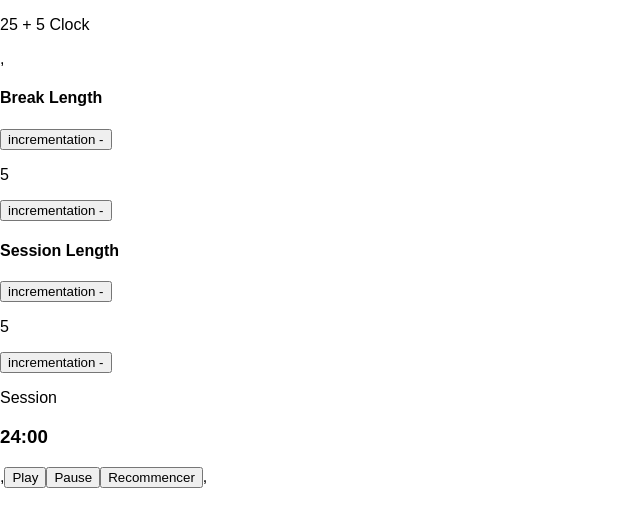
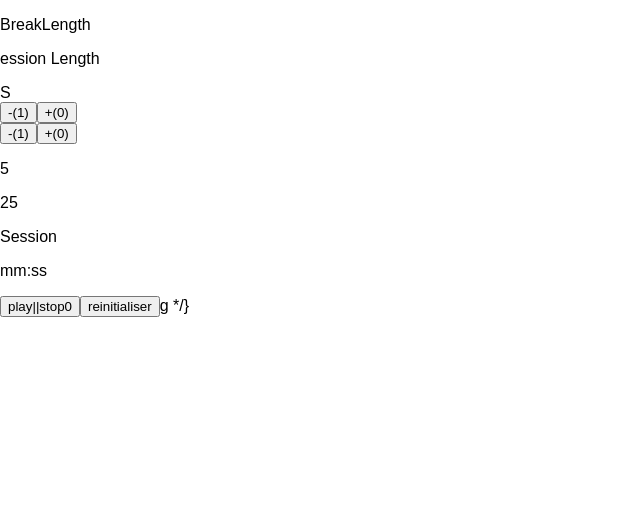
Before and after one commit to Annette-Bwemere-Salama/annetteTimerCOMODORO, a React (Create React App) app: page / in a window 1280 px wide. Shown: the top 526 px of the page, without its empty margins (0-640 px from the left). Built offline with nearby package versions, Linux system fonts and the light colour scheme.

Commit message:
feat&refactory: nous ce project nous utilisons les userstory dans freecodecampsnous terminons la déclaration des variables

```diff
--- a/src/App.js
+++ b/src/App.js
@@ -1,22 +1,17 @@
 import React from "react";
-
-
-
 
 import "./App.css";
 import BreakLength from "./COMPONENT/BreakLength.js";
 
-import Clock from "./COMPONENT/Clock.js";
-import Session from "./COMPONENT/session.js";
-import Footer from "./COMPONENT/footer.js";
+// import Clock from "./COMPONENT/Clock.js";
+// import Session from "./COMPONENT/session.js";
+// import Footer from "./COMPONENT/footer.js";
 
 function App() {
   return (
     <React.Fragment>
-      <Clock />,
       <BreakLength />
-      <Session />,
-      <Footer />,
+g */}
     </React.Fragment>
   );
 }
--- a/src/COMPONENT/BreakLength.js
+++ b/src/COMPONENT/BreakLength.js
@@ -3,20 +3,27 @@ import React from "react";
 function BreakLength() {
   return (
     <React.Fragment>
-      <div>
-        <h4>Break Length</h4>
-        <button>incrementation -</button>
-        <p>5</p>
-        <button>incrementation -</button>
+      <div id="break-label">
+        <p>BreakLength</p>
+      </div>
+      <div id="session-label">
+        <p>ession Length</p>S
       </div>
       <div>
-        <div>
-          <h4>Session Length</h4>
-          <button>incrementation -</button>
-          <p>5</p>
-          <button>incrementation -</button>
-        </div>
+        <button id="break-decrement">-(1)</button>
+        <button id="session-decrement">+(0)</button>
       </div>
+      <div>
+        <button id="break-increment">-(1)</button>
+        <button id="session-increment">+(0)</button>
+      </div>
+      <p id="break-length">5</p>
+      <p id="session-length">25</p>
+      <p id="timer-label">Session</p>
+
+      <p id="time-left">mm:ss</p>
+      <button id="start_stop">play||stop0</button>
+      <button id="reset">reinitialiser</button>
     </React.Fragment>
   );
 }
--- a/src/COMPONENT/Clock.js
+++ b/src/COMPONENT/Clock.js
@@ -1,10 +1,11 @@
-import React from "react";
+// import React from "react";
 
-function Clock() {
-  return (
-    <React.Fragment>
-      <p> 25 + 5 Clock</p>
-    </React.Fragment>
-  );
-}
-export default Clock;
+// function Clock() {
+//   return (
+//     <React.Fragment>
+//       <p> 25 + 5 Clock</p>
+//     </React.Fragment>
+//   );
+// }
+// export default Clock;
+// // ÷
--- a/src/COMPONENT/footer.js
+++ b/src/COMPONENT/footer.js
@@ -1,13 +1,13 @@
-import React from "react";
+// [[[[import React from "react";
 
-function Footer() {
-  return (
-    <React.Fragment>
-      <button>Play</button>
-      <button>Pause</button>
-      <button>Recommencer</button>
-    </React.Fragment>
-  );
-}
+// function Footer() {
+//   return (
+//     // <React.Fragment>
+//       <button>Play</button>
+//       <button>Pause</button>
+//       <button>Recommencer</button>
+//     {/* </React.Fragment> */}
+//   );
+// }
 
-export default Footer;
+// export default Footer;
--- a/src/COMPONENT/session.js
+++ b/src/COMPONENT/session.js
@@ -1,12 +1,12 @@
-import React from "react";
+// import React from "react";
 
-function Session() {
-  return (
-    <React.Fragment>
-      <p>Session</p>
-      <h3>24:00</h3>
-    </React.Fragment>
-  );
-}
+// function Session() {
+//   return (
+//     <React.Fragment>
+//       <p>Session</p>
+//       <h3>24:00</h3>
+//     </React.Fragment>
+//   );
+// }
 
-export default Session;
+// export default Session;
```
